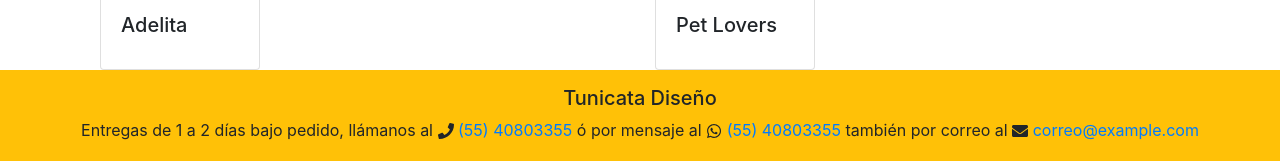
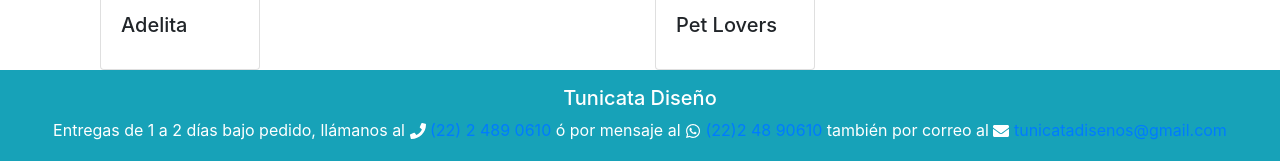
Before and after one commit to katopuebla/tunicata, a React (Create React App) app: page / in a window 1280 px wide. Shown: the part 1234-1395 px from the top of the page. Built offline with nearby package versions, Linux system fonts and the light colour scheme.

Commit message:
2 files modified

```diff
--- a/src/App.js
+++ b/src/App.js
@@ -15,23 +15,23 @@ class App extends Component {
     return (
       <div>
         <Header />
-        <footer class="bg-warning text-center text-lg-start">
+        <footer class="bg-info text-center text-lg-start text-white">
           <div className="text-center p-3">
             <h5>Tunicata Diseño</h5> Entregas de 1 a 2 días bajo pedido,
             {" llámanos al  "}
             <FaPhone />
-            <a href="tel:55-40803355"> (55) 40803355</a>
+            <a href="tel:22-24890610"> (22) 2 489 0610</a>
             {" ó por mensaje al "}
             <FaWhatsapp />
-            <a href="https://api.whatsapp.com/send?phone=5540803355">
+            <a href="https://api.whatsapp.com/send?phone=2224890610">
               {"   "}
-              (55) 40803355
+              (22)2 48 90610
             </a>
             {" también por correo al  "}
             <FaEnvelope />
-            <a href="mailto:elcorreoquequieres@correo.com">
+            <a href="mailto:tunicatadisenos@gmail.com">
               {"  "}
-              correo@example.com
+             tunicatadisenos@gmail.com
             </a>
           </div>
           <div> Siguenos en:</div>
--- a/src/components/header.jsx
+++ b/src/components/header.jsx
@@ -41,7 +41,7 @@ class Header extends Component {
           </Navbar.Brand>
         </Navbar>
         <Router>
-          <Navbar bg="warning" variant="light">
+          <Navbar bg="info" variant="light">
             <Navbar.Brand href="#home">
               <img
                 src={this.state.logo}
```
